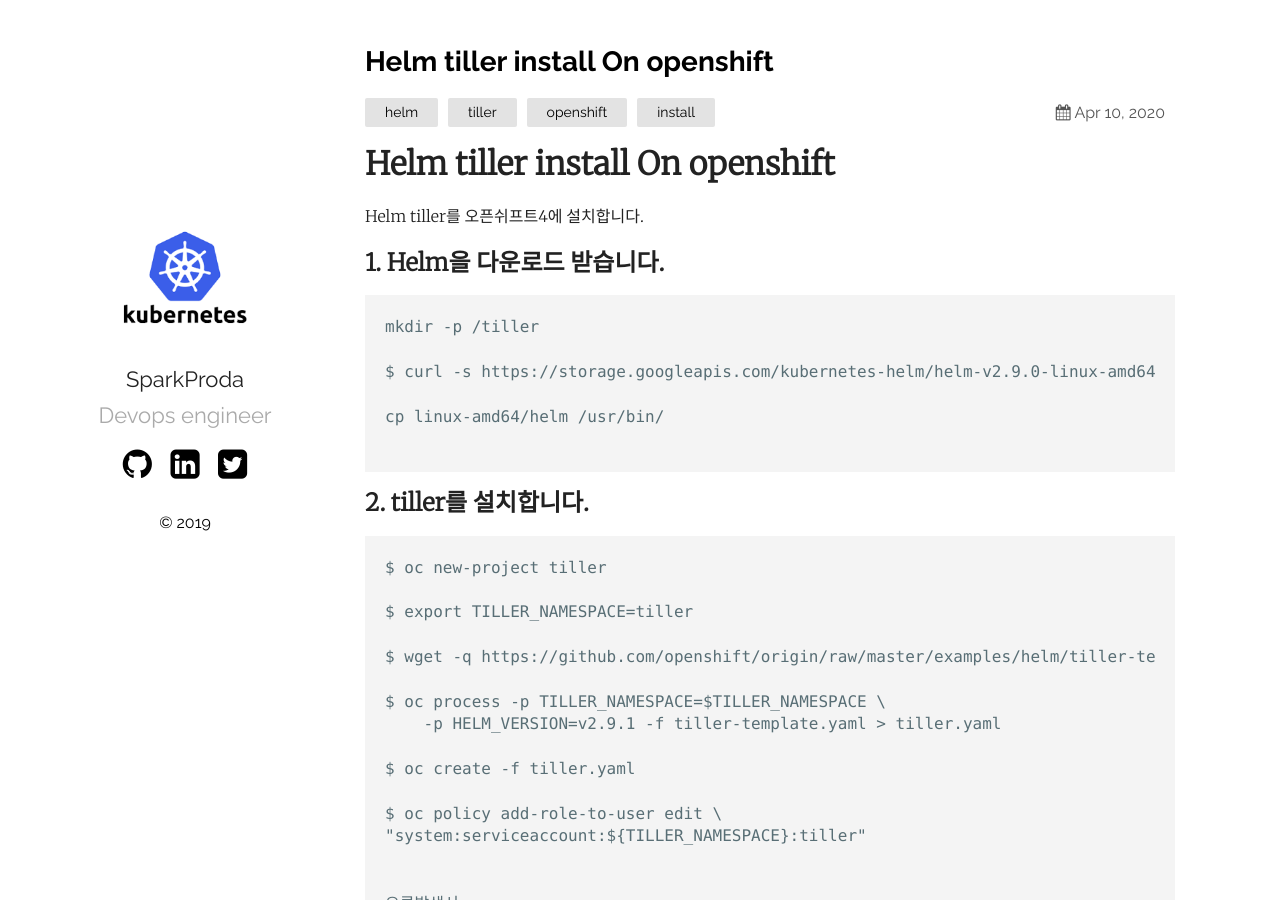
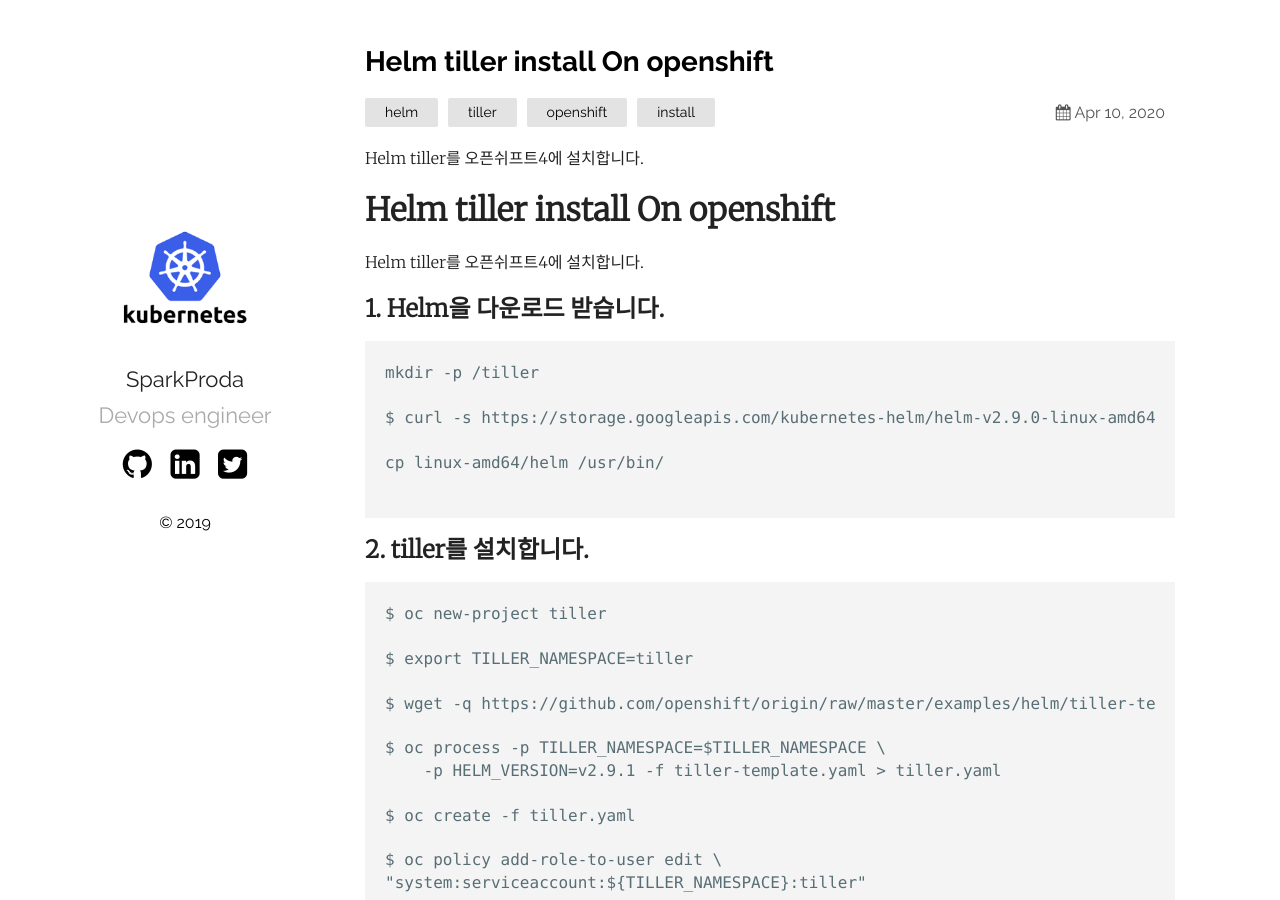
Before and after one commit to sparkproda/sparkproda.github.io, a Jekyll site: the page built from _posts/2020-04-10-tiller-openshift.markdown, in a window 1280 px wide and 900 px high. Built offline with Jekyll 4.4.1, drawn with Linux system fonts in a browser that asks for light colours.

Commit message:
no message

```diff
--- a/_posts/2020-04-10-tiller-openshift.markdown
+++ b/_posts/2020-04-10-tiller-openshift.markdown
@@ -4,6 +4,8 @@ title:  "Helm tiller install  On openshift  "
 date:   2020-04-10
 categories:  helm tiller openshift install
 ---
+Helm tiller를 오픈쉬프트4에 설치합니다.
+
 
 # Helm tiller install On openshift
 
--- a/_posts/2021-02-15_Integrating Vagrant, Ansible and Virtualbox for DevOps Tool.markdown
+++ b/_posts/2021-02-15-Integrating Vagrant, Ansible and Virtualbox for DevOps Tool.markdown
@@ -4,6 +4,7 @@ title:  "Integrating Vagrant, Ansible and Virtualbox for DevOps Tool "
 date:   2021-02-15
 categories:  vagrant ansible virtualbox devops CI/CD
 ---
+Vagrant를 사용하여 Virtualbox를 생성하고, Vagrant에서 ansible를 실행하여 여러가지 Devops tool을  Docker 기반으로 구성합니다.
 
 # Integrating Vagrant, Ansible and Virtualbox for DevOps Tool
 
```
